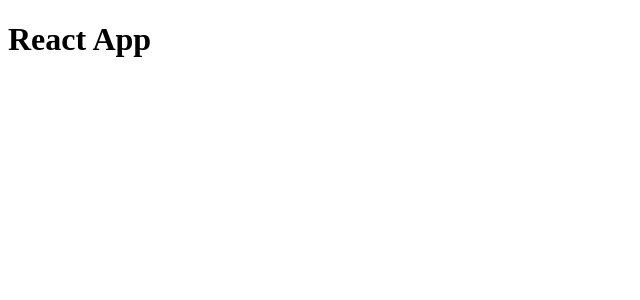
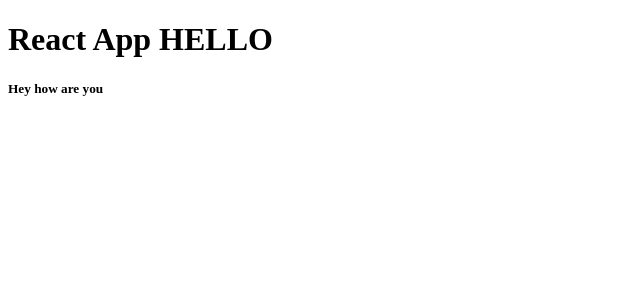
Before and after one commit to inamcode-hub/river_soft_ui, a React (Vite) app: page / in a window 1280 px wide. Shown: the top 300 px of the page, without its empty margins (0-640 px from the left). Built offline with nearby package versions, Linux system fonts and the light colour scheme.

Commit message:
update Readme

```diff
--- a/src/App.tsx
+++ b/src/App.tsx
@@ -1,9 +1,12 @@
-import React from 'react';
+
 
 const App = () => {
   return (
     <div>
-      <h1>React App</h1>
+      <h1>React App  HELLO</h1>
+      <h5>
+        Hey how are you
+      </h5>
     </div>
   );
 }
```
